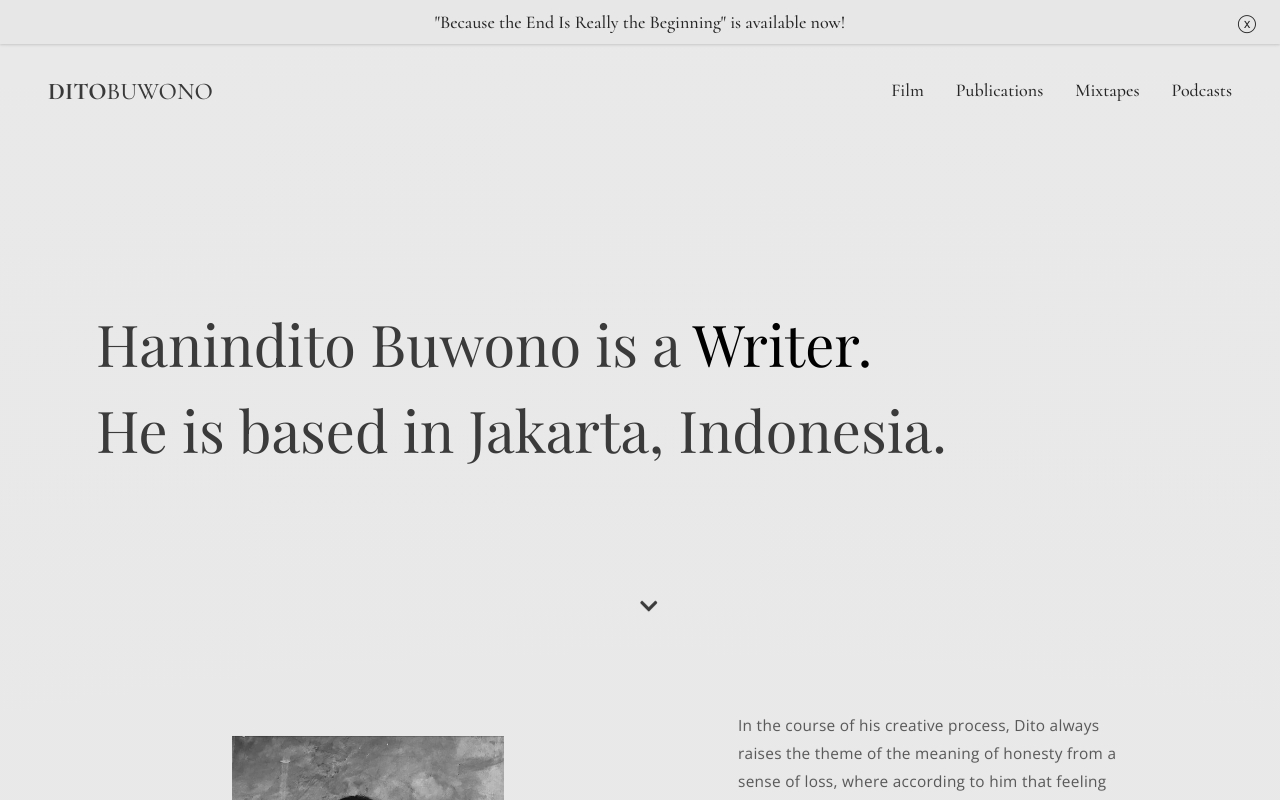
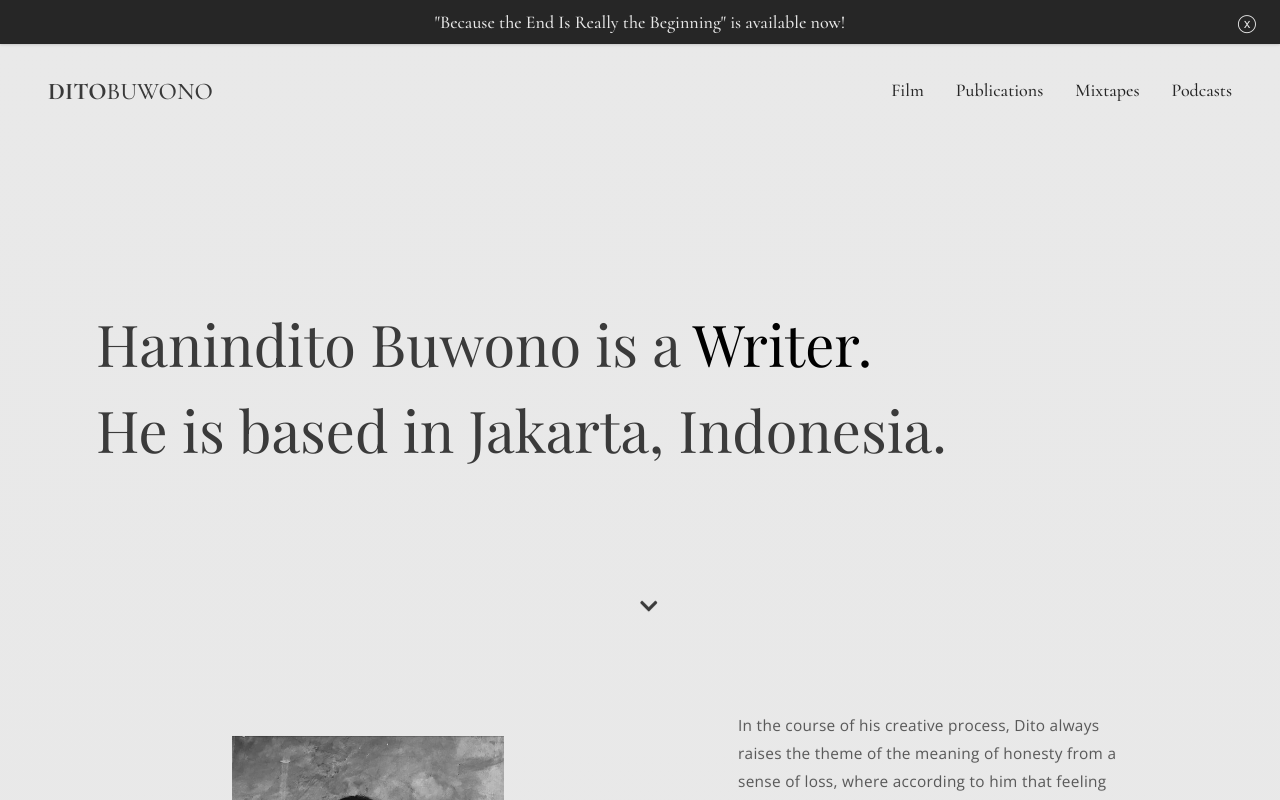
Before and after one commit to andikawilliam/ditobuwono, a Vue app: page / in a window 1280 px wide. Shown: the top 800 px of the page. Built offline with nearby package versions, Linux system fonts and the light colour scheme.

Commit message:
change notification background color

```diff
--- a/src/components/TheNotification.vue
+++ b/src/components/TheNotification.vue
@@ -1,11 +1,11 @@
 <template>
   <div
     id="notification"
-    class="w-full px-6 bg-gray-ivory shadow"
+    class="w-full px-6 bg-gray-dito text-gray-ivory shadow"
     v-show="notifState && notifText"
   >
     <div
-      class="relative grid grid-cols-12 my-2 text-sm font-cormorant font-medium sm:text-base sm:text-center lg:text-lg"
+      class="relative grid grid-cols-12 my-2 font-cormorant font-medium sm:text-base sm:text-center lg:text-lg"
     >
       <p class="col-span-11 lg:col-span-12">
         <a :href="notifLink">
@@ -25,5 +25,6 @@
 #notification {
   height: 0;
   overflow: hidden;
+  font-size: 0.8em;
 }
 </style>
--- a/src/content/PortfolioWriting.ts
+++ b/src/content/PortfolioWriting.ts
@@ -31,8 +31,7 @@ export default Vue.extend({
           description: `
           Dito wrote a short story book about regrets.
           Where according to him, a mistake will remain forever
-          and it is part of our life.
-          <br><br>
+          and it is part of our life. <br>
           It cannot be forced to
           be erased or transferred, we must embraced it in
           our body and soul. With the illustration and audio
```
